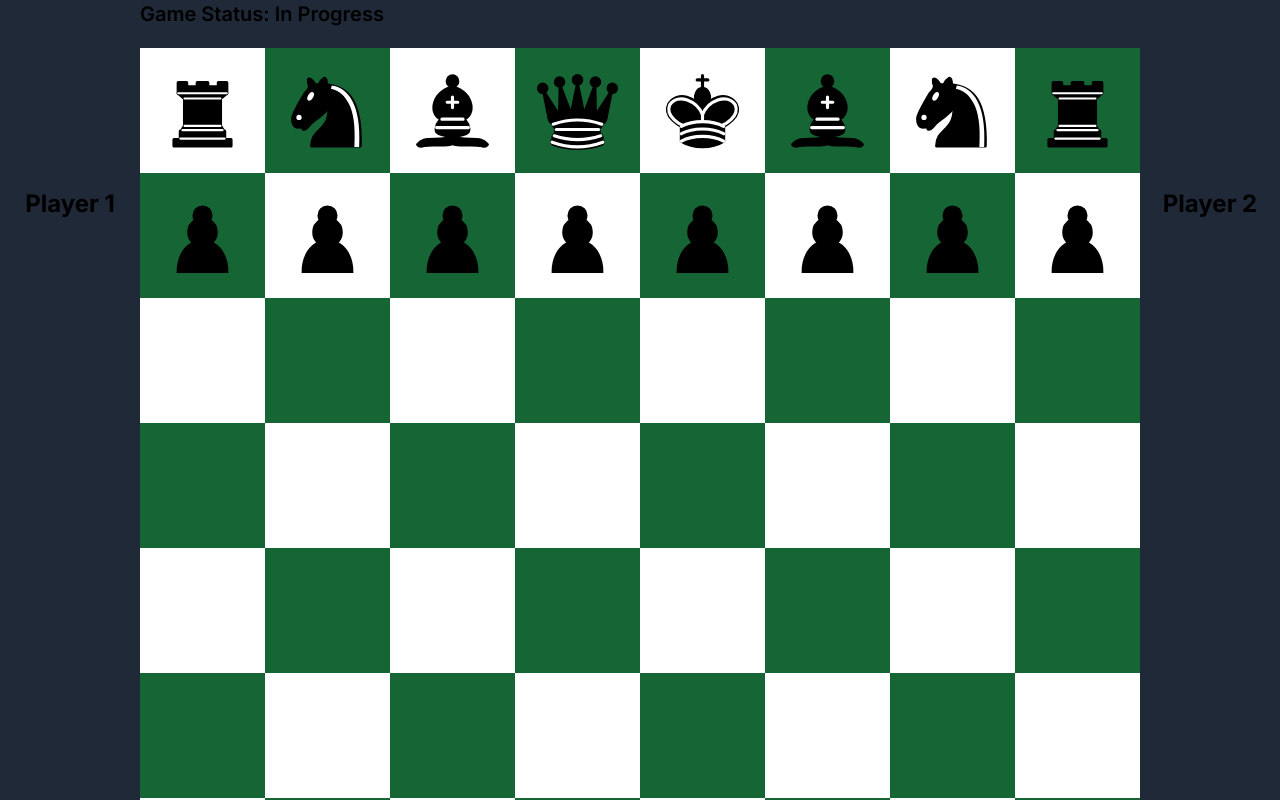
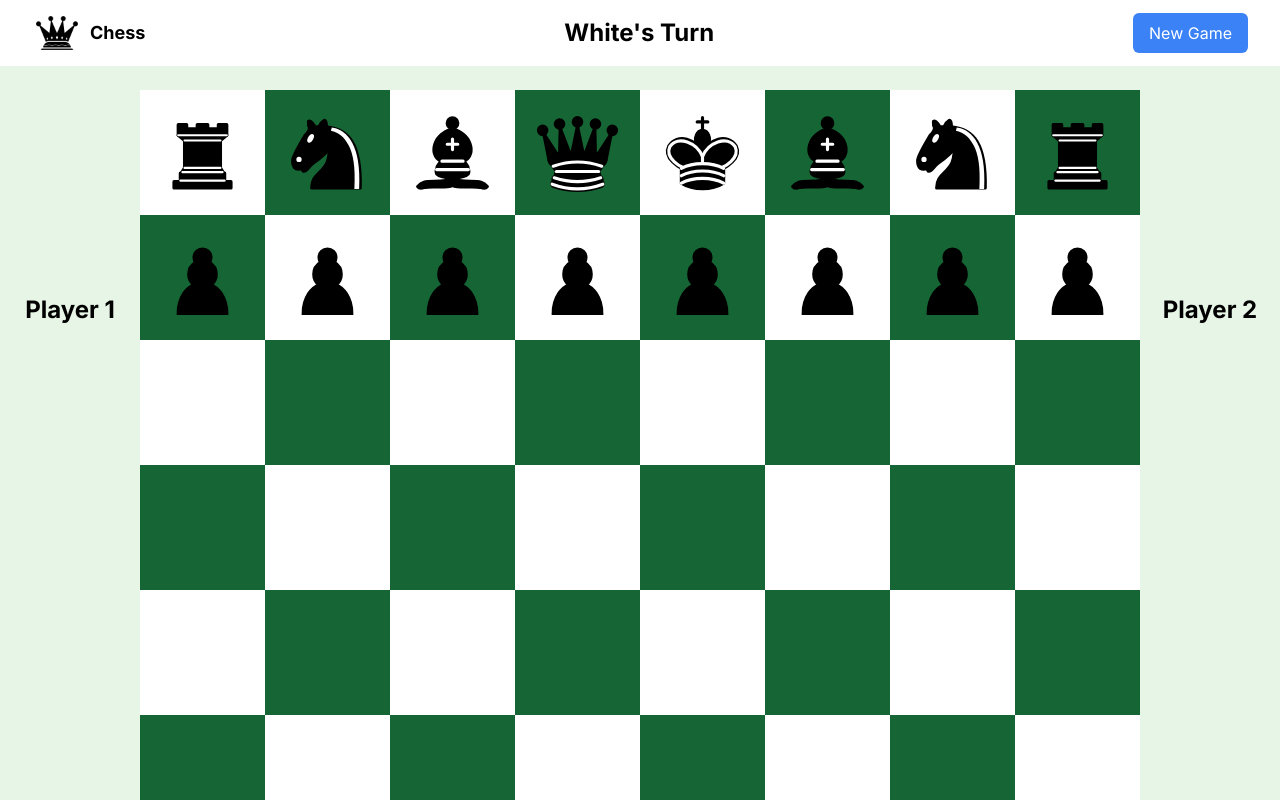
Before and after one commit to pemba1s1/chess_frontend, a Next.js app: page /play in a window 1280 px wide. Shown: the top 800 px of the page. Built offline with nearby package versions, Linux system fonts and the light colour scheme.

Commit message:
feat: ui changes and new game button

```diff
--- a/app/components/player.tsx
+++ b/app/components/player.tsx
@@ -8,7 +8,7 @@ type PlayerCardProps = {
 export default function PlayerCard({player} : PlayerCardProps) {
     const killedPieces = player.killedPieces;
     return (
-    <div className="flex flex-col items-center font-bold text-2xl min-h-screen w-full py-16">
+    <div className="flex flex-col items-center justify-start h-[90vh] font-bold text-2xl w-full py-16 text-black">
         <p>{player.name}</p>
         <KilledPiece killedPieces={killedPieces}/>
     </div>);
--- a/app/globals.css
+++ b/app/globals.css
@@ -9,7 +9,7 @@
 }
 
 .border-debug {
-  border: 1px solid white;
+  border: 1px solid black;
 }
 
 .chess-cell {
@@ -26,16 +26,6 @@
   }
 }
 
-body {
-  color: rgb(var(--foreground-rgb));
-  background: linear-gradient(
-      to bottom,
-      transparent,
-      rgb(var(--background-end-rgb))
-    )
-    rgb(var(--background-start-rgb));
-}
-
 @layer utilities {
   .text-balance {
     text-wrap: balance;
--- a/app/lib/chess.ts
+++ b/app/lib/chess.ts
@@ -12,19 +12,27 @@ enum GameStatus {
     STALEMATE = "Stalemate",
     FORFEIT = "Forfeit",
     RESIGNATION = "Resignation",
+    WHITE_TURN = "White's Turn",
+    BLACK_TURN = "Black's Turn"
+}
+
+enum PlayerTurn {
+    WHITE = "WHITE",
+    BLACK = "BLACK",
+    ENDED = "ENDED"
 }
 class Chess {
     private _board: Board;
     private _players: Player[];
     private _moves: Stack<Move>;
     private _gameStatus: GameStatus;
-    private _playerTurn: Color;
+    private _playerTurn: Color | PlayerTurn;
 
     constructor() {
         this._board = new Board();
         this._players = [ new Player("Player 1", Color.WHITE), new Player("Player 2", Color.BLACK) ];
         this._moves = new Stack<Move>();
-        this._gameStatus = GameStatus.IN_PROGRESS;
+        this._gameStatus = GameStatus.WHITE_TURN;
         this._playerTurn = Color.WHITE;
     }
 
@@ -44,12 +52,27 @@ class Chess {
         return this._gameStatus;
     }
 
-    get playerTurn(): Color {
+    get playerTurn(): Color | PlayerTurn {
         return this._playerTurn;
     }
 
+    newGame() {
+        this._board = new Board();
+        this._players = [ new Player("Player 1", Color.WHITE), new Player("Player 2", Color.BLACK) ];
+        this._moves = new Stack<Move>();
+        this._gameStatus = GameStatus.WHITE_TURN;
+        this._playerTurn = Color.WHITE;
+
+        return this._board;
+    }
+
     switchTurn() {
+        if(this._gameStatus == GameStatus.WHITE_WINS || this._gameStatus == GameStatus.BLACK_WINS) {
+            this._playerTurn = PlayerTurn.ENDED;
+            return;
+        }
         this._playerTurn = this._playerTurn == Color.WHITE ? Color.BLACK : Color.WHITE;
+        this._gameStatus = this._playerTurn == Color.WHITE ? GameStatus.WHITE_TURN : GameStatus.BLACK_TURN;
     }
 
     movePiece(from: PieceCoordinate | null, to: PieceCoordinate): Boolean {
--- a/app/page.tsx
+++ b/app/page.tsx
@@ -1,16 +1,20 @@
+import Image from "next/image";
 import Link from "next/link";
+
 
 export default function Home() {
   return (
-    <main className="flex min-h-screen flex-col items-center justify-evenly p-24">
-      <div className="relative z-[-1] flex place-items-center before:absolute before:h-[300px] before:w-full before:-translate-x-1/2 before:rounded-full before:bg-gradient-radial before:from-white before:to-transparent before:blur-2xl before:content-[''] after:absolute after:-z-20 after:h-[180px] after:w-full after:translate-x-1/3 after:bg-gradient-conic after:from-sky-200 after:via-blue-200 after:blur-2xl after:content-[''] before:dark:bg-gradient-to-br before:dark:from-transparent before:dark:to-blue-700 before:dark:opacity-10 after:dark:from-sky-900 after:dark:via-[#0141ff] after:dark:opacity-40 sm:before:w-[480px] sm:after:w-[240px] before:lg:h-[360px]">
-        <h1 className="text-6xl">Chess</h1>
+    <main className="flex relative min-h-screen flex-col items-center justify-center bg-chess text-white">
+      <Image className="absolute top-0 -z-10" src="/images/chess.jpg" layout="fill" objectFit="cover" alt="chess-bg"/>
+      <div>
+        <h1 className="text-6xl font-bold mb-8">Welcome to Chess Game!</h1>
+        <p className="text-2xl text-center mb-8">
+          Start playing chess and challenge your friends.
+        </p>
       </div>
-
-      <div className="mb-32 grid text-center lg:mb-0 lg:w-full lg:max-w-5xl lg:grid-cols-4 lg:text-left">
       <Link
         href="/play"
-          className="group rounded-lg border border-transparent px-5 py-4 transition-colors hover:border-gray-300 hover:bg-gray-100 hover:dark:border-neutral-700 hover:dark:bg-neutral-800/30"
+        className="group rounded-lg border border-transparent px-4 py-2 transition-colors hover:border-gray-300 hover:bg-gray-100 hover:dark:border-neutral-700 hover:dark:bg-neutral-800/30"
       >
         <h2 className="mb-3 text-2xl font-semibold">
           Play{" "}
@@ -19,19 +23,6 @@ export default function Home() {
           </span>
         </h2>
       </Link>
-
-        <Link
-          href="https://nextjs.org/learn?utm_source=create-next-app&utm_medium=appdir-template-tw&utm_campaign=create-next-app"
-          className="group rounded-lg border border-transparent px-5 py-4 transition-colors hover:border-gray-300 hover:bg-gray-100 hover:dark:border-neutral-700 hover:dark:bg-neutral-800/30"
-        >
-          <h2 className="mb-3 text-2xl font-semibold">
-            Learn{" "}
-            <span className="inline-block transition-transform group-hover:translate-x-1 motion-reduce:transform-none">
-              -&gt;
-            </span>
-          </h2>
-        </Link>
-      </div>
     </main>
   );
 }
--- a/app/play/page.tsx
+++ b/app/play/page.tsx
@@ -6,6 +6,8 @@ import Square from "../lib/square";
 import { useState } from "react";
 import PieceCoordinate from "../lib/pieceCoordinate";
 import useChessStore from "./store";
+import Link from "next/link";
+import Image from "next/image";
 
 export default function ChessBoard() {
   const row = [0, 1, 2, 3, 4, 5, 6, 7];
@@ -61,11 +63,26 @@ export default function ChessBoard() {
     return possibleMoves.some((move) => move.x === coordinate.x && move.y === coordinate.y);
   }
 
+  const startNewGame = () => {
+    const newBoard = chess.newGame();
+    setSelectedSquare(null);
+    setPossibleMoves([]);
+    setSquares([...newBoard.squares]);
+  }
+
   return (
-    <main className="flex min-h-screen flex-row items-center justify-between bg-gray-800">
+    <div className="min-h-screen bg-[#E6F5E6]">
+      <div className="flex justify-between items-center px-8 py-2 bg-white">
+          <Link href="/" className="flex items-center gap-2">
+              <Image src="/logo.png" alt="Logo" width={50} height={50} />
+              <span className="text-lg font-bold">Chess</span>
+          </Link>
+          <span className="text-2xl font-bold">{chess.gameStatus}</span>
+          <button className="px-4 py-2 text-white bg-blue-500 rounded-md" onClick={startNewGame}>New Game</button>
+      </div>
+      <main className="flex relative flex-row items-center justify-between pt-6">
         <PlayerCard player={players[0]}/>
         <div>
-        <div className="mb-5 font-semibold text-xl">Game Status: {chess.gameStatus}</div>
           {row.map((x) => (
             <div key={`x-${x}`} className="flex flex-row">
               {col.map((y) => (
@@ -86,5 +103,6 @@ export default function ChessBoard() {
         </div>
         <PlayerCard player={players[1]}/>
       </main>
+    </div>
   );
 }
--- a/app/play/store.ts
+++ b/app/play/store.ts
@@ -1,5 +1,6 @@
 import { create } from "zustand";
 import Chess from "../lib/chess";
+import Square from "../lib/square";
 
 export type ChessStore = {
     chess: Chess;
```
Also changed, not shown: public/logo.png (added), 1 other file (tests, documents, lock files or other folders). Lines whose indentation alone changed are shown as unchanged.
